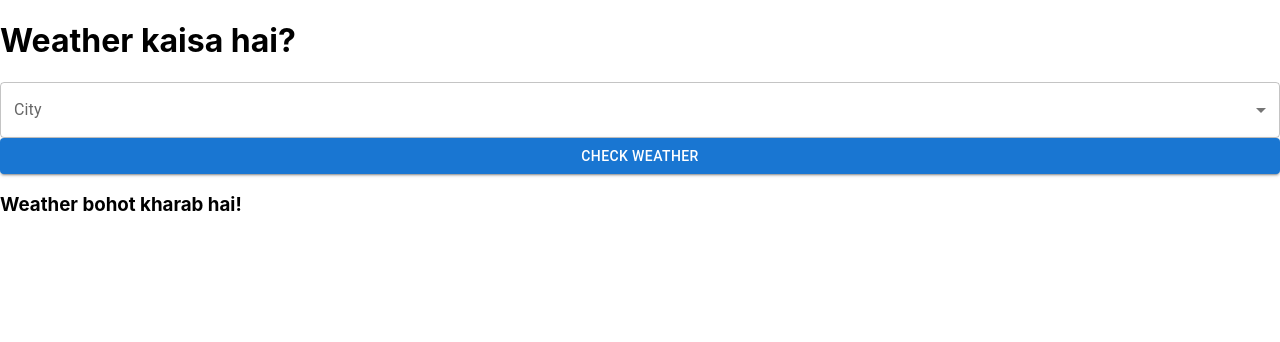
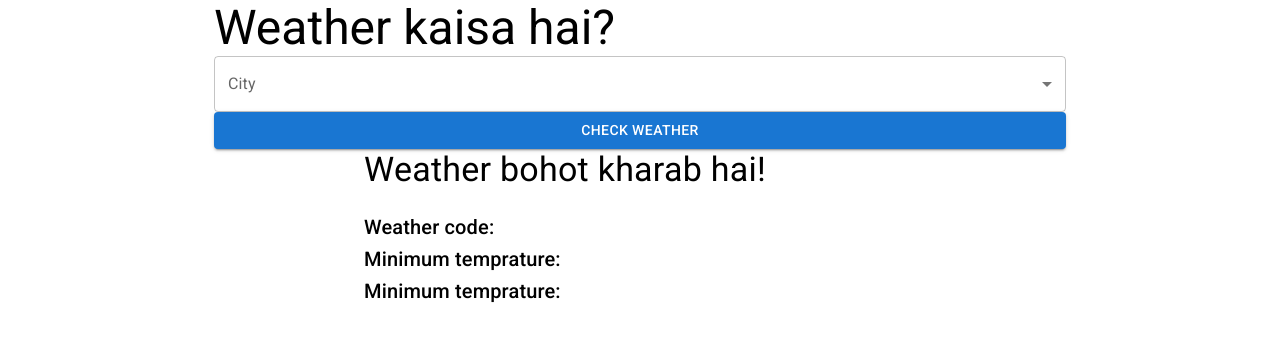
Before and after one commit to nitish-bmt/weather-widget, a React (Create React App) app: page / in a window 1280 px wide. Shown: the top 342 px of the page. Built offline with nearby package versions, Linux system fonts and the light colour scheme.

Commit message:
better ui

```diff
--- a/package.json
+++ b/package.json
@@ -5,6 +5,7 @@
   "dependencies": {
     "@emotion/react": "^11.11.4",
     "@emotion/styled": "^11.11.5",
+    "@fontsource/roboto": "^5.0.13",
     "@mui/material": "^5.15.20",
     "@testing-library/jest-dom": "^5.17.0",
     "@testing-library/react": "^13.4.0",
--- a/src/Components/Header.tsx
+++ b/src/Components/Header.tsx
@@ -8,6 +8,8 @@ import InputLabel from '@mui/material/InputLabel';
 import Select, { SelectChangeEvent } from '@mui/material/Select';
 import MenuItem from '@mui/material/MenuItem';
 import Box from '@mui/material/Box';
+import Container from '@mui/material/Container';
+import Typography from '@mui/material/Typography';
 // import { SelectChangeEvent } from "@mui/material";
 
 
@@ -28,9 +30,10 @@ const Header: React.FC<PropData> = ({city, handleClick})=>{
 
   return (
     <>
+        <Container maxWidth="md">
         <Box sx={{ minWidth: 120 }}>
 
-            <h1>Weather kaisa hai?</h1>
+            <Typography variant="h3" component="h5">Weather kaisa hai?</Typography>
             <FormControl fullWidth>
             <InputLabel id="demo-simple-select-label">City</InputLabel>
             <Select onChange={handleChange}>
@@ -46,6 +49,7 @@ const Header: React.FC<PropData> = ({city, handleClick})=>{
             </FormControl>
 
         </Box>
+        </Container>
     </>
   );
 }
--- a/src/Components/Weather.tsx
+++ b/src/Components/Weather.tsx
@@ -1,13 +1,37 @@
 import React from 'react';
 import { WeatherData } from '../Interfaces/WeatherData';
+
+import { styled } from '@mui/material/styles';
+import Grid from '@mui/material/Grid';
+import Box from '@mui/material/Box';
+import Typography from '@mui/material/Typography';
+import Container from '@mui/material/Container';
+
+
+
+// MUI typography imports
+import '@fontsource/roboto/300.css';
+import '@fontsource/roboto/400.css';
+import '@fontsource/roboto/500.css';
+import '@fontsource/roboto/700.css';
 
 const Weather: React.FC<WeatherData> = ({code, min, max})=>{
     return(
         <>
-            <h3>Weather bohot kharab hai!</h3>
-            <h4>{code}</h4>
-            <h4>{min}</h4>
-            <h4>{max}</h4>
+            <Container maxWidth="sm">
+                <Typography variant="h4" component="h5">
+                    Weather bohot kharab hai!
+                    <Typography variant="h6" component="h5">
+                        <p>
+                            Weather code: {code}        <br/>
+                            Minimum temprature: {min}   <br/>
+                            Minimum temprature: {max}   <br/>
+                        </p>
+                    </Typography>
+                </Typography>
+            </Container>
+
+
         </>
     );
 }
```
Also changed, not shown: src/Components/Common/CommonMUIComponents.txt (added).
